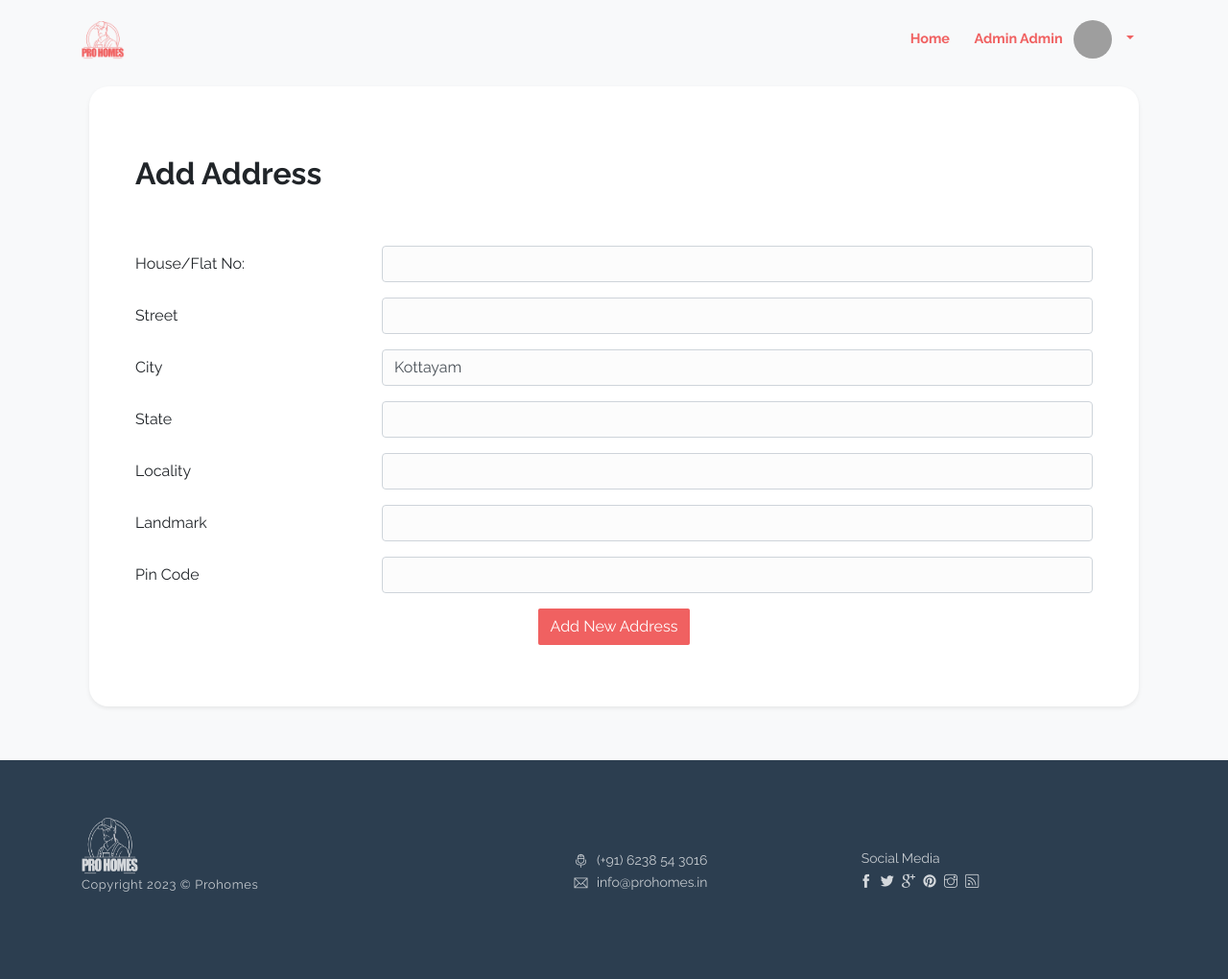
After one commit to AmalAntoney123/Pro-Homes, a PHP site: page /prohomes/add_address_book.php in a window 1280 px wide. The commit adds this page. Shown: the whole page at 96% size. Run offline with PHP 8.4, Linux system fonts and the light colour scheme; a user stored in the database is signed in; data comes from the database, SQL or seed files in the repository; grey boxes are pictures that could not be loaded.

```diff
--- /dev/null
+++ b/add_address_book.php
@@ -0,0 +1,305 @@
+<?php session_start(); ?>
+<!DOCTYPE html>
+<html lang="en">
+
+<head>
+    <meta charset="utf-8">
+    <meta name="viewport" content="width=device-width, initial-scale=1, shrink-to-fit=no">
+    <title>ProHomes - House services</title>
+
+    <link href="https://cdn.jsdelivr.net/npm/bootstrap@5.0.2/dist/css/bootstrap.min.css" rel="stylesheet"
+        integrity="sha384-EVSTQN3/azprG1Anm3QDgpJLIm9Nao0Yz1ztcQTwFspd3yD65VohhpuuCOmLASjC" crossorigin="anonymous">
+    <link rel="icon" href="assets/imgs/Logo.png" type="image/icon type">
+
+    <!-- font icons -->
+    <link rel="stylesheet" href="assets/vendors/themify-icons/css/themify-icons.css">
+
+
+    <!-- Bootstrap + Ollie main styles -->
+    <link rel="stylesheet" href="assets/css/ollie.css">
+    <link rel="stylesheet" href="assets/css/siginin.css">
+    <link rel="stylesheet" href="assets/css/scrollbar.css" />
+
+    <script src="assets/vendors/jquery/jquery-3.4.1.js"></script>
+    <script src="assets/vendors/bootstrap/bootstrap.bundle.js"></script>
+
+    <script src="https://code.jquery.com/jquery-3.6.0.min.js"></script>
+    <script src="assets/js/validationaddress.js"></script>
+
+
+    <script>
+        $(document).ready(function () {
+            $("#address-form").validate({
+                rules: {
+                    pincode: {
+                        required: true,
+                        digits: true,
+                        minlength: 6,
+                        maxlength: 6,
+                        pattern: /^[1-9][0-9]{5}$/
+                    }
+                },
+                messages: {
+                    pincode: {
+                        required: "Please enter a valid Pin Code",
+                        digits: "Please enter only numbers",
+                        minlength: "Pin Code must be 6 digits",
+                        maxlength: "Pin Code must be 6 digits",
+                        pattern: "Please enter a valid Pin Code"
+                    }
+                }
+            });
+        });
+    </script>
+
+    <style>
+        .nav-link {
+            color: #f06161;
+            transition: color .15s ease-in-out, background-color .15s ease-in-out, border-color .15s ease-in-out;
+        }
+
+        .nav-link:focus,
+        .nav-link:hover {
+            color: #ee2424;
+        }
+
+        .form-floating {
+            height: calc(4.5rem + 15px);
+            position: relative;
+        }
+    </style>
+    <?php
+    if (isset($_SESSION["l_id"])) {
+
+        include("connection.php");
+        $lid = $_SESSION["l_id"];
+        if ($lid) {
+            $lid = $_SESSION["l_id"];
+            $query = "SELECT * FROM `tbl_user`
+                    WHERE `User_ID` = '$lid'";
+            $result = mysqli_query($con, $query);
+            $row = mysqli_fetch_array($result);
+            $target = $row["Profile_Picture"];
+            $fname = ucfirst($row["First_Name"]);
+            $lname = ucfirst($row["Last_Name"]);
+            $uname = ucfirst($row["Username"]);
+            $mail = ucfirst($row["Email"]);
+            $phone = ucfirst($row["Phone_Number"]);
+            $city = ucfirst($row["City"]);
+            $role = $row["User_Type"];
+        } else {
+            $target = "default.webp";
+        }
+    }
+    ?>
+</head>
+
+<body data-spy="scroll" data-target=".navbar" data-offset="40" id="home" class="bg-light">
+
+    <nav id="scrollspy" class="navbar navbar-black bg-light navbar-expand-lg ">
+        <div class="container">
+            <a class="navbar-brand" href="index.php"><img src="assets/imgs/logo.png" alt="" class="brand-img"></a>
+            <button class="navbar-toggler navbar-light" type="button" data-toggle="collapse"
+                data-target="#navbarSupportedContent" aria-controls="navbarSupportedContent" aria-expanded="false"
+                aria-label="Toggle navigation">
+                <span class="navbar-toggler-icon navbar-light"></span>
+            </button>
+
+            <div class="collapse navbar-collapse" id="navbarSupportedContent">
+                <ul class="navbar-nav ml-auto">
+                    <?php
+                    if (isset($_SESSION["l_id"])) {
+                        ?>
+                        <li class="nav-item">
+                            <a class="nav-link mt-2" href="index.php">Home</a>
+                        </li>
+
+
+                        <div class="nav-item dropdown ">
+                            <a href="#" class="nav-link dropdown-toggle" data-bs-toggle="dropdown">
+                                <span class="d-none d-lg-inline-flex">
+                                    <?php echo "$fname $lname"; ?>
+                                </span>
+                                <img class="rounded-circle ml-2 me-lg-2"
+                                    src="uploaded files/Profile Pictures/<?php echo $target; ?>" alt=""
+                                    style="width: 40px; height: 40px; object-fit:cover;">
+
+                            </a>
+                            <div class="dropdown-menu dropdown-menu-end bg-light border-0 rounded-0 rounded-bottom m-0">
+                                <a href="user_profile.php" class="dropdown-item">My Profile</a>
+                                <a href="user_profile.php" class="dropdown-item">Settings</a>
+                                <a href="logout.php" class="dropdown-item">Log Out</a>
+                            </div>
+                        </div>
+
+                        <?php
+                    } else {
+                        ?>
+                        <li class="nav-item">
+                            <a class="nav-link pb-2" href="index.php">Home</a>
+                        </li>
+                        <li class="nav-item ml-0 ml-lg-4">
+                            <a class="nav-link btn btn-primary" href="signin.php">Login</a>
+                        </li>
+                        <?php
+                    }
+                    ?>
+                </ul>
+            </div>
+        </div>
+    </nav>
+
+    <?php
+    if (isset($_SESSION["l_id"])) {
+        ?>
+
+        <section>
+            <div class="container">
+                <div class="row">
+                    <div class="col-lg-12 col-12 ">
+                        <div class="ps-md-4 shadow-sm mx-2 p-5 my-2 bg-white" style="border-radius:20px;">
+                            <div class="">
+                                <div class=" pt-3">
+                                    <div class="mb-3 mt-2">
+                                        <h2 class="pb-5">Add Address</h2>
+                                        <form id="address-form" action="add_address.php" method="POST">
+                                            <div class="row mb-3">
+                                                <label for="house" class="col-md-4 col-lg-3 col-form-label">House/Flat
+                                                    No:</label>
+                                                <div class="col-md-8 col-lg-9">
+                                                    <input name="house" type="text"
+                                                        class="form-control" id="house" required>
+                                                    <div id="house-error" class="invalid-feedback"></div>
+                                                </div>
+                                            </div>
+
+                                            <div class="row mb-3">
+                                                <label for="street" class="col-md-4 col-lg-3 col-form-label">Street</label>
+                                                <div class="col-md-8 col-lg-9">
+                                                    <input name="street"
+                                                        type="text" class="form-control" id="street" required>
+                                                    <div id="street-error" class="invalid-feedback"></div>
+                                                </div>
+                                            </div>
+
+                                            <div class="row mb-3">
+                                                <label for="city" class="col-md-4 col-lg-3 col-form-label">City</label>
+                                                <div class="col-md-8 col-lg-9">
+                                                    <select name="city" class="form-control" id="city" required>
+                                                        <option value="kottayam">Kottayam</option>
+                                                        <option value="kochi">Kochi</option>
+                                                        <option value="trivandrum">Trivandrum</option>
+                                                    </select>
+                                                </div>
+                                            </div>
+
+                                            <div class="row mb-3">
+                                                <label for="state" class="col-md-4 col-lg-3 col-form-label">State</label>
+                                                <div class="col-md-8 col-lg-9">
+                                                    <input name="state" type="text" class="form-control" id="state"
+                                                        required>
+                                                    <div id="state-error" class="invalid-feedback"></div>
+                                                </div>
+                                            </div>
+
+                                            <div class="row mb-3">
+                                                <label for="locality"
+                                                    class="col-md-4 col-lg-3 col-form-label">Locality</label>
+                                                <div class="col-md-8 col-lg-9">
+                                                    <input name="locality" type="text" class="form-control" id="locality"
+                                                        required>
+                                                    <div id="locality-error" class="invalid-feedback"></div>
+                                                </div>
+                                            </div>
+                                            <div class="row mb-3">
+                                                <label for="landmark"
+                                                    class="col-md-4 col-lg-3 col-form-label">Landmark</label>
+                                                <div class="col-md-8 col-lg-9">
+                                                    <input name="landmark" type="text" class="form-control" id="landmark"
+                                                        required>
+                                                    <div id="landmark-error" class="invalid-feedback"></div>
+                                                </div>
+                                            </div>
+
+                                            <div class="row mb-3">
+                                                <label for="pincode" class="col-md-4 col-lg-3 col-form-label">Pin
+                                                    Code</label>
+                                                <div class="col-md-8 col-lg-9">
+                                                    <input name="pincode" type="number" class="form-control" id="pincode"
+                                                        required>
+                                                    <div id="pincode-error" class="invalid-feedback"></div>
+                                                </div>
+                                            </div>
+
+                                            <div class="text-center">
+                                                <button id="sub_address" type="submit" class="btn btn-primary">Add New Address</button>
+                                            </div>
+                                        </form>
+                                    </div><!-- End Add New Address Form -->
+
+
+                                </div><!-- End Bordered Tabs -->
+
+                            </div>
+                        </div>
+                    </div>
+                </div>
+            </div>
+            </div>
+
+        </section>
+        <section class="section bg-overlay mt-5">
+
+            <div class="container">
+                <div class="infos mb-4 mb-md-2">
+                    <div class="title">
+                        <img src="assets/imgs/Logo-white.png" height="60" width="60">
+                        <p class="font-small">Copyright 2023 © Prohomes</p>
+                    </div>
+                    <div class="socials">
+                        <div class="row justify-content-between">
+                            <div class="col">
+                                <a class="d-block subtitle"><i class="ti-microphone"></i> (+91) 6238 54 3016</a>
+                                <a class="d-block subtitle"><i class="ti-email"></i> info@prohomes.in</a>
+                            </div>
+                            <div class="col">
+                                <h6 class="subtitle font-weight-normal mb-1">Social Media</h6>
+                                <div class="social-links">
+                                    <a href="javascript:void(0)" class="link pr-1"><i class="ti-facebook"></i></a>
+                                    <a href="javascript:void(0)" class="link pr-1"><i class="ti-twitter-alt"></i></a>
+                                    <a href="javascript:void(0)" class="link pr-1"><i class="ti-google"></i></a>
+                                    <a href="javascript:void(0)" class="link pr-1"><i class="ti-pinterest-alt"></i></a>
+                                    <a href="javascript:void(0)" class="link pr-1"><i class="ti-instagram"></i></a>
+                                    <a href="javascript:void(0)" class="link pr-1"><i class="ti-rss"></i></a>
+                                </div>
+                            </div>
+                        </div>
+                    </div>
+                </div>
+            </div>
+        </section>
+        <!-- bootstrap 3 affix -->
+        <script src="assets/vendors/bootstrap/bootstrap.affix.js"></script>
+        <script src="lib/chart/chart.min.js"></script>
+        <script src="lib/easing/easing.min.js"></script>
+        <script src="lib/waypoints/waypoints.min.js"></script>
+        <script src="lib/owlcarousel/owl.carousel.min.js"></script>
+        <script src="lib/tempusdominus/js/moment.min.js"></script>
+        <script src="lib/tempusdominus/js/moment-timezone.min.js"></script>
+        <script src="lib/tempusdominus/js/tempusdominus-bootstrap-4.min.js"></script>
+        <script src="https://cdn.jsdelivr.net/npm/bootstrap@5.0.0/dist/js/bootstrap.bundle.min.js"></script>
+        <script src="https://code.jquery.com/jquery-3.4.1.min.js"></script>
+
+        <!-- Template Javascript -->
+        <script src="js/main.js"></script>
+
+
+
+    </body>
+    <?php
+    } else {
+        header("location:signin.php");
+    }
+    ?>
+
+</html>
--- a/user_profile.php
+++ b/user_profile.php
@@ -413,6 +413,7 @@
                     <div class="mb-3 mt-2">
                       <h2>Add New Address</h2>
                       <form id="address-form" action="add_address.php" method="POST">
+                        <input type="hidden" name="check" value="profile"/>
                         <div class="row mb-3">
                           <label for="house" class="col-md-4 col-lg-3 col-form-label">House/Flat No:</label>
                           <div class="col-md-8 col-lg-9">
```
Also changed, not shown: add_address.php (+11 -3 lines), book_now.php (+96 -26 lines).
